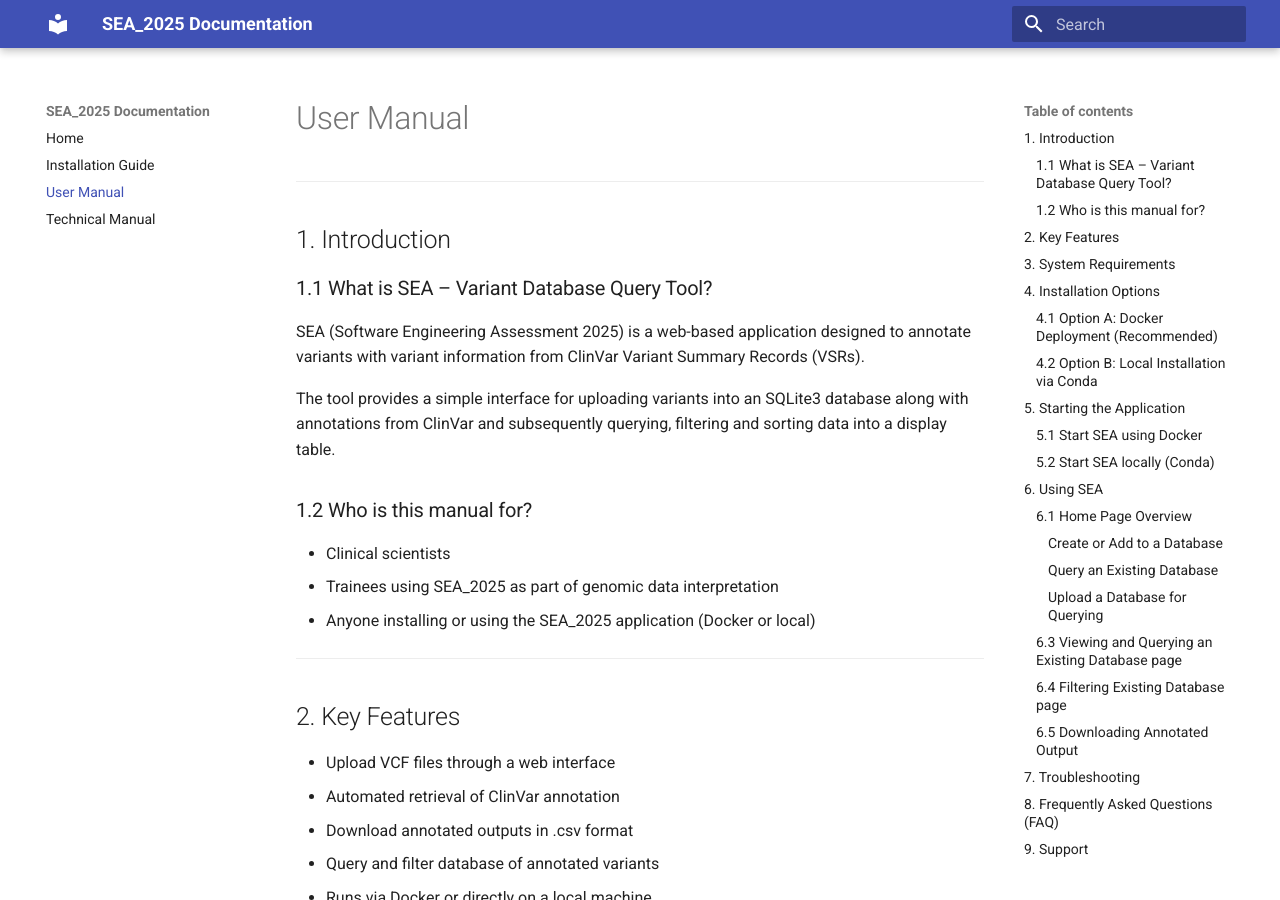
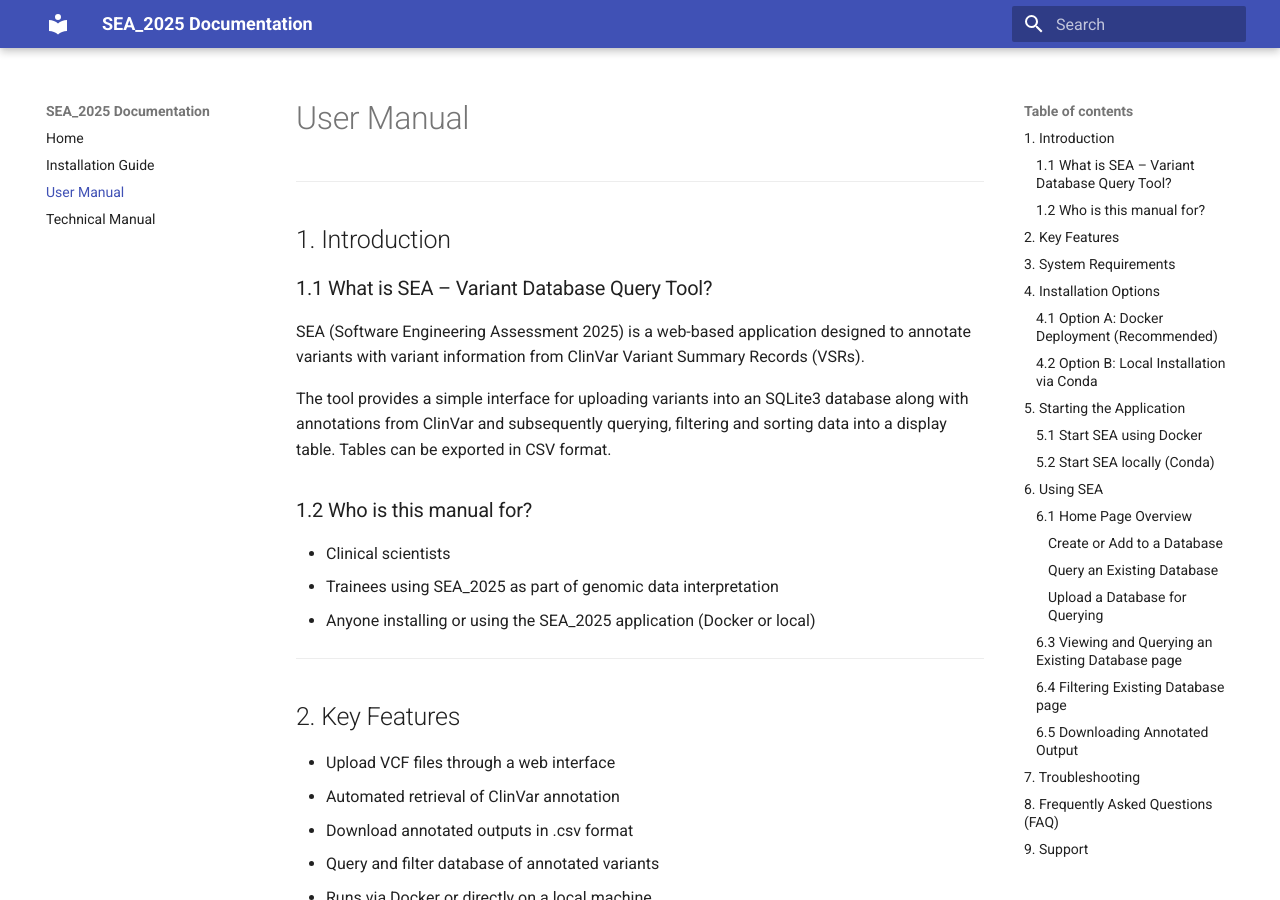
Before and after one commit to RebeccaSizer/Software_Engineering_Assessment_2025_AR_RW_RS, an MkDocs documentation site: the page built from docs/user_manual.md, in a window 1280 px wide and 900 px high. Built offline with MkDocs 1.6.1 and Material for MkDocs 9.7.7, drawn with Linux system fonts in a browser that asks for light colours.

Commit message:
Update user manual with CSV export details
Added information about CSV export functionality.

```diff
--- a/docs/user_manual.md
+++ b/docs/user_manual.md
@@ -6,7 +6,7 @@
 ### 1.1 What is SEA – Variant Database Query Tool?
 SEA (Software Engineering Assessment 2025) is a web-based application designed to annotate variants with variant information from ClinVar Variant Summary Records (VSRs).
 
-The tool provides a simple interface for uploading variants into an SQLite3 database along with annotations from ClinVar and subsequently querying, filtering and sorting data into a display table.
+The tool provides a simple interface for uploading variants into an SQLite3 database along with annotations from ClinVar and subsequently querying, filtering and sorting data into a display table. Tables can be exported in CSV format.
 
 ### 1.2 Who is this manual for?
 - Clinical scientists
```
